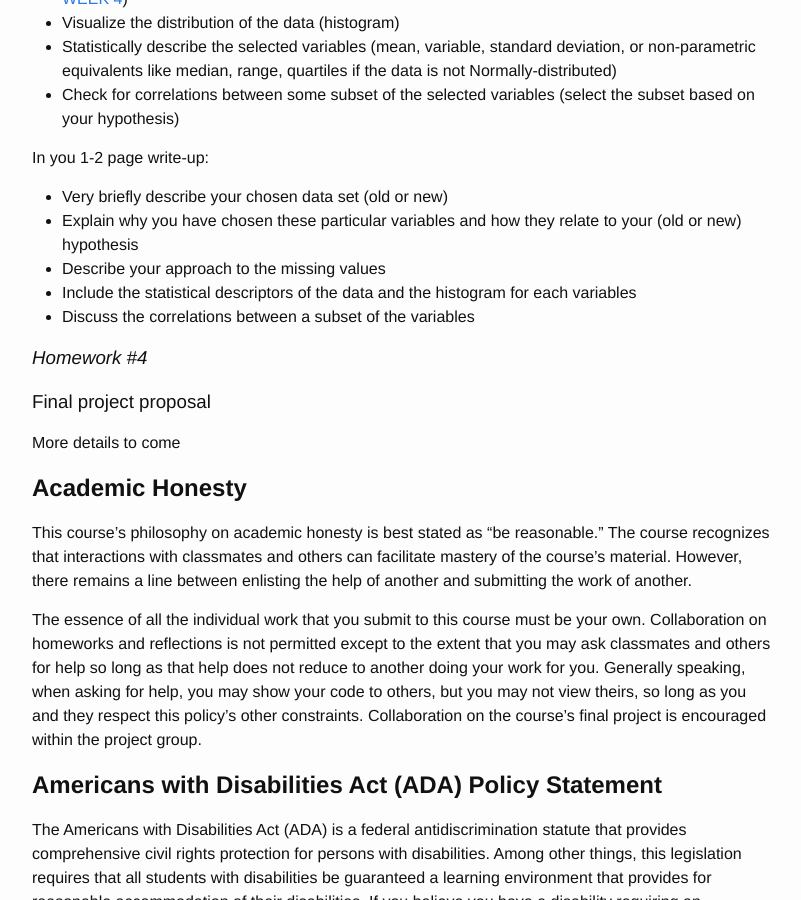
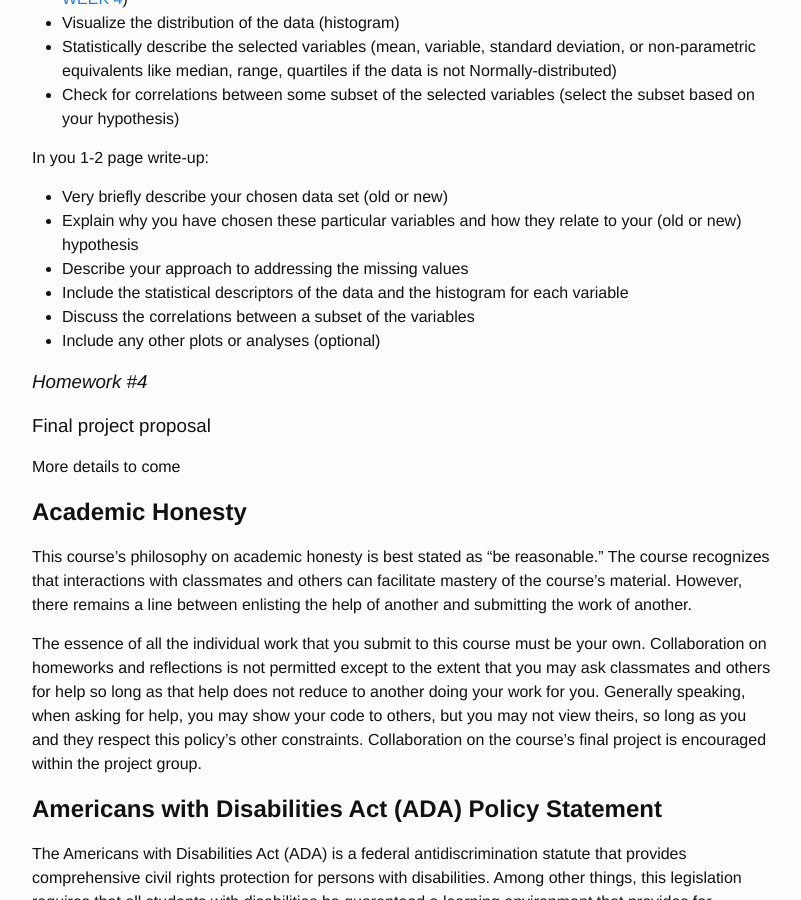
Before and after one commit to marinkala/marinkala.github.com, a Jekyll site: the page built from syllabus.md, in a window 1280 px wide and 900 px high, scrolled down 2115 px. Shown: the whole window, without its empty margins (238-1039 px from the left). Built offline with Jekyll 4.4.1, drawn with Linux system fonts in a browser that asks for light colours; our own code applies the rules of GitHub Pages for plain Markdown files.

Commit message:
update hw3

```diff
--- a/syllabus.md
+++ b/syllabus.md
@@ -82,9 +82,10 @@ In you 1-2 page write-up:
 
 * Very briefly describe your chosen data set (old or new)
 * Explain why you have chosen these particular variables and how they relate to your (old or new) hypothesis
-* Describe your approach to the missing values
-* Include the statistical descriptors of the data and the histogram for each variables
+* Describe your approach to addressing the missing values
+* Include the statistical descriptors of the data and the histogram for each variable
 * Discuss the correlations between a subset of the variables
+* Include any other plots or analyses (optional)
 
 
 ### _Homework #4_
```
